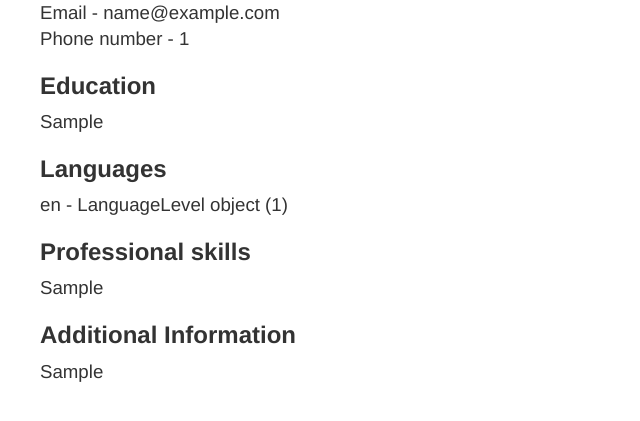
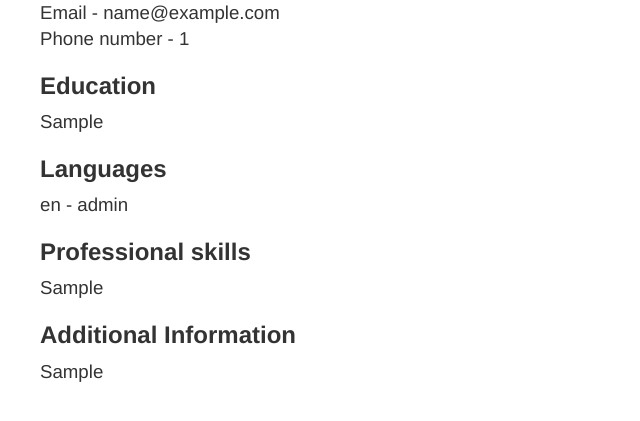
Before and after one commit to buzsb/django_practice_blog, a Django app: page / in a window 1280 px wide. Shown: the part 155-576 px from the top of the page, without its empty margins (0-640 px from the left). Run offline with Django 3.2, Linux system fonts and the light colour scheme; tables that the repository leaves empty hold one stand-in row (values such as "Sample post"); some libraries are stand-ins or nearby versions.

Commit message:
corrected models filds names and models name, in accordance corrected model name in admin imports and registration, added for loop for display languages and levesl in template, added new languages variable in views

```diff
--- a/resume/admin.py
+++ b/resume/admin.py
@@ -1,5 +1,5 @@
 from django.contrib import admin
-from .models import Resume, Languages, LanguageLevel
+from .models import Resume, Language, LanguageLevel
 
 
 class LanguageLevel(admin.TabularInline):
@@ -11,9 +11,9 @@ class ResumeAdmin(admin.ModelAdmin):
     inlines = (LanguageLevel,)
 
 
-class LanguagesAdmin(admin.ModelAdmin):
+class LanguageAdmin(admin.ModelAdmin):
     inlines = (LanguageLevel,)
 
 
 admin.site.register(Resume, ResumeAdmin)
-admin.site.register(Languages, ResumeAdmin)
+admin.site.register(Language, ResumeAdmin)
--- a/resume/models.py
+++ b/resume/models.py
@@ -3,6 +3,13 @@ from __future__ import unicode_literals
 from django.db import models
 
 # Create your models here.
+
+
+class Language(models.Model):
+    language = models.CharField(max_length=200)
+
+    def __str__(self):
+        return self.language
 
 
 class Resume(models.Model):
@@ -12,6 +19,7 @@ class Resume(models.Model):
     e_mail = models.CharField(max_length=30)
     phone_number = models.IntegerField()
     education = models.CharField(max_length=500)
+    languages = models.ManyToManyField(Language, through='LanguageLevel')
     skills = models.TextField()
     additional_information = models.TextField()
 
@@ -19,15 +27,7 @@ class Resume(models.Model):
         return self.position_title
 
 
-class Languages(models.Model):
-    language = models.CharField(max_length=200)
-    languages_levels = models.ManyToManyField(Resume, through='LanguageLevel')
-
-    def __str__(self):
-        return self.language
-
-
 class LanguageLevel(models.Model):
-    language = models.ForeignKey(Languages, on_delete=models.CASCADE)
+    language = models.ForeignKey(Language, on_delete=models.CASCADE)
     resume = models.ForeignKey(Resume, on_delete=models.CASCADE)
-    language_level = models.CharField(max_length=200)
+    level = models.CharField(max_length=200)
--- a/resume/templates/resume/resume.html
+++ b/resume/templates/resume/resume.html
@@ -44,7 +44,9 @@
                 </div>
                 <div class="languages_skills">
                     <h3> <strong>Languages</strong> </h3>
-                    <p>{{ language }} - {{ lv }}</p>
+                    {% for language in languages %}
+                        <p>{{ language.language.language }} - {{ language.level }}</p>
+                    {% endfor %}
                 </div>
                 <div class="skills">
                     <h3> <strong>Professional skills</strong> </h3>
--- a/resume/views.py
+++ b/resume/views.py
@@ -9,13 +9,11 @@ def resume(request):
     resume = Resume.objects.get(pk=1)
     show_comments = 'show_comments' in request.GET
     age = relativedelta(datetime.date.today(), resume.birthday).years
-    language = resume.languages_set.get(pk=1)
-    lv = language.languagelevel_set.get(pk=1)
+    languages = resume.languagelevel_set.all()
     return render(
         request, 'resume/resume.html', {
             'resume': resume,
             'age': age,
             'show_comments': show_comments,
-            'language': language,
-            'lv': lv,
+            'languages': languages,
         })
```
Also changed, not shown: resume/migrations/0004_auto_20170309_1900.py (added), resume/migrations/0005_auto_20170309_1913.py (added).
